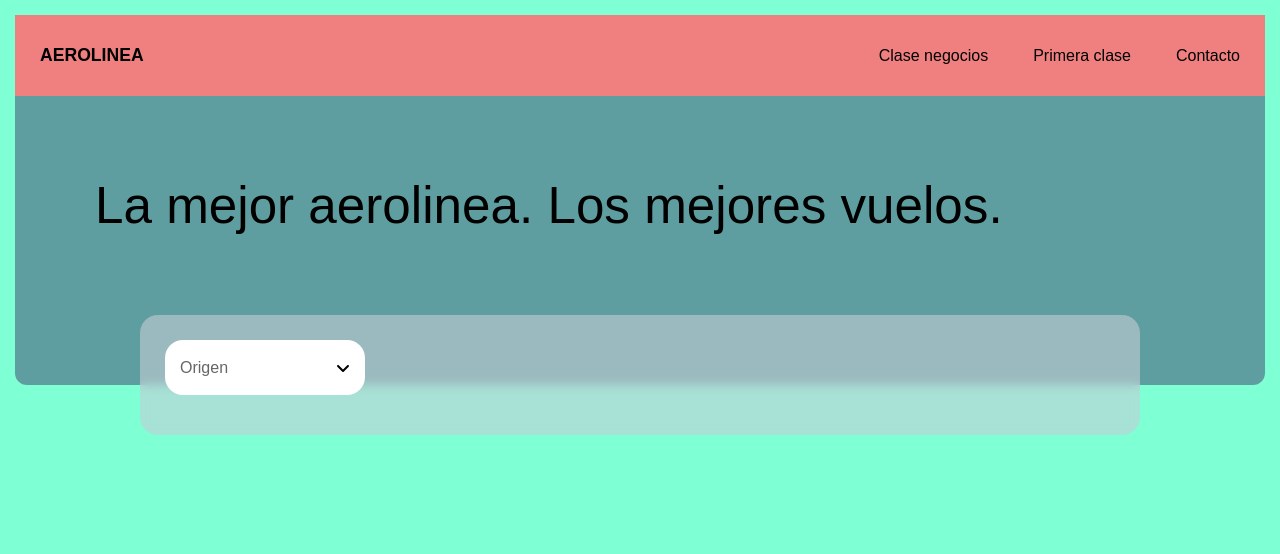
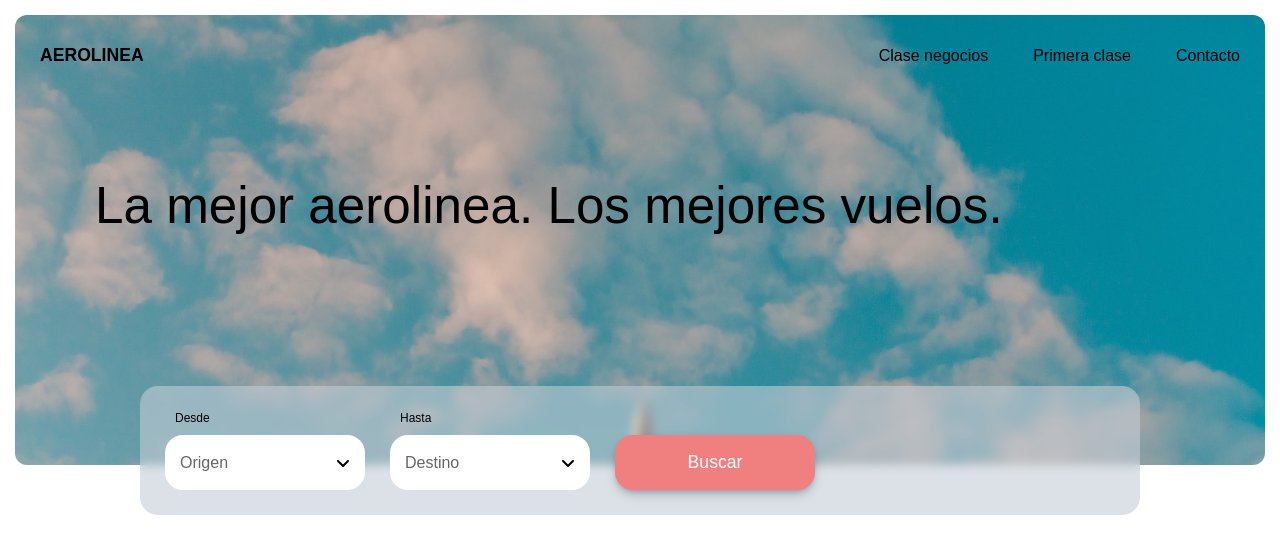
Before and after one commit to erikpz/airline, a React (Create React App) app: page / in a window 1280 px wide. Shown: the top 554 px of the page. Built offline with nearby package versions, Linux system fonts and the light colour scheme.

Commit message:
Flight selector

```diff
--- /dev/null
+++ b/src/components/Button.tsx
@@ -0,0 +1,18 @@
+import React, { FC } from "react";
+import styles from "../styles/button.module.css";
+
+interface ButtonProps {
+  text: string;
+  onClick: () => void;
+  style?: any;
+}
+
+export const Button: FC<ButtonProps> = (props) => {
+  const { button: btn } = styles;
+  const { text, onClick, style } = props;
+  return (
+    <button className={btn} style={style} onClick={onClick}>
+      {text}
+    </button>
+  );
+};
--- a/src/components/FlightSelector.tsx
+++ b/src/components/FlightSelector.tsx
@@ -1,5 +1,6 @@
 import React, { useState } from "react";
 import styles from "../styles/flight-selector.module.css";
+import { Button } from "./Button";
 import { Select } from "./Select";
 
 export const FlightSelector = () => {
@@ -8,17 +9,33 @@ export const FlightSelector = () => {
     "CDMX",
     "Guadalajara",
     "Monterrey",
+    "Tijuana"
   ]);
 
-  const handleSelected = (selected: any) => {
-    if (selected) {
-      console.log(selected);
+  const handleSelected = (opt: any) => {
+    if (opt) {
+      console.log(opt);
     }
+  };
+  const handleSearch = () => {
+    console.log("Search flights");
   };
 
   return (
     <div className={container}>
-      <Select options={listOrigin} handleSelected={handleSelected} />
+      <Select
+        options={listOrigin}
+        handleSelected={handleSelected}
+        title="Desde"
+        label="Origen"
+      />
+      <Select
+        options={listOrigin}
+        handleSelected={handleSelected}
+        title="Hasta"
+        label="Destino"
+      />
+      <Button text="Buscar" onClick={handleSearch} style={{maxWidth:200}} />
     </div>
   );
 };
--- a/src/components/Select.tsx
+++ b/src/components/Select.tsx
@@ -6,12 +6,14 @@ import { faAngleDown } from "@fortawesome/free-solid-svg-icons";
 
 interface SelectProps {
   options: any;
+  title: string;
+  label: string;
   handleSelected: (selected: any) => void;
 }
 
 export const Select: FC<SelectProps> = (props) => {
-  const { options, handleSelected } = props;
-  const { input, listContainer, inputOpen } = styles;
+  const { options, handleSelected, title, label } = props;
+  const { input, listContainer, inputOpen, inputContainer } = styles;
   const [open, setopen] = useState(false);
   const [selected, setselected] = useState<any>();
   const inp = useRef<any>();
@@ -23,7 +25,12 @@ export const Select: FC<SelectProps> = (props) => {
   };
 
   const handleSelect = (opt: string) => {
-    setselected(opt);
+    setselected((prev: any) => {
+      if (prev === opt) {
+        setopen(false);
+        return prev;
+      } else return opt;
+    });
   };
 
   useEffect(() => {
@@ -37,13 +44,22 @@ export const Select: FC<SelectProps> = (props) => {
   }, [selected, handleSelected]);
 
   return (
+    <div className={inputContainer}>
+      <p>{title}</p>
       <div
         className={clsx(input, open && inputOpen)}
         onClick={() => setopen(true)}
         ref={inp}
       >
-      {selected ?? <p style={{ color: "#666" }}>Origen</p>}
-      <FontAwesomeIcon style={{ marginLeft: "auto" }} icon={faAngleDown} />
+        {selected ?? <p style={{ color: "#666" }}>{label}</p>}
+        <FontAwesomeIcon
+          style={{
+            marginLeft: "auto",
+            transition: "transform 300ms ease",
+            transform: open ? "rotate(180deg)" : "rotate(0)",
+          }}
+          icon={faAngleDown}
+        />
         {open && (
           <div
             className={listContainer}
@@ -57,5 +73,6 @@ export const Select: FC<SelectProps> = (props) => {
           </div>
         )}
       </div>
+    </div>
   );
 };
--- /dev/null
+++ b/src/styles/button.module.css
@@ -0,0 +1,16 @@
+.button {
+  height: 55px;
+  width: 100%;
+  background-color: lightcoral;
+  color: white;
+  border: none;
+  border-radius: 18px;
+  margin-top: 24px;
+  font-size: 1.1rem;
+  box-shadow: rgba(50, 50, 93, 0.25) 0px 6px 12px -2px,
+    rgba(0, 0, 0, 0.3) 0px 3px 7px -3px;
+}
+.button:hover {
+  cursor: pointer;
+  opacity: 0.7;
+}
--- a/src/styles/flight-selector.module.css
+++ b/src/styles/flight-selector.module.css
@@ -3,7 +3,7 @@
   backdrop-filter: blur(5px);
   position: absolute;
   width: 80%;
-  height: 120px;
+  min-height: 120px;
   left: 0;
   right: 0;
   margin-left: auto;
@@ -11,4 +11,8 @@
   bottom: -50px;
   border-radius: 18px;
   padding: 25px;
+  display: flex;
+  align-items: center;
+  flex-wrap: wrap;
+  gap: 25px;
 }
--- a/src/styles/home-page.module.css
+++ b/src/styles/home-page.module.css
@@ -1,17 +1,19 @@
 .homeContainer {
-  background-color: aquamarine;
+  /* background-color: aquamarine; */
   padding: 15px;
   min-height: 100vh;
 }
 
 .portada {
-  background-color: cadetblue;
+  background-image: url("../assets/images/portada.jpg");
+  background-size: cover;
   width: 100%;
   max-width: 1400px;
   margin: auto;
   padding-bottom: 70px;
   border-radius: 12px;
   position: relative;
+  height: 450px;
 }
 
 .portada h1 {
@@ -21,7 +23,7 @@
 }
 
 .header {
-  background-color: lightcoral;
+  /* background-color: lightcoral; */
   padding: 30px 25px;
   display: flex;
   align-items: center;
--- a/src/styles/select.module.css
+++ b/src/styles/select.module.css
@@ -1,9 +1,17 @@
+.inputContainer {
+  max-width: 200px;
+  width: 100%;
+}
+.inputContainer > p:nth-child(1) {
+  font-size: 12px;
+  padding-left: 10px;
+  margin-bottom: 10px;
+}
 .input {
   font-family: sans-serif;
   height: 55px;
   width: 100%;
   padding: 10px 15px;
-  max-width: 200px;
   border-radius: 18px;
   background-color: white;
   position: relative;
@@ -28,6 +36,9 @@
   border-bottom-left-radius: 18px;
   overflow: hidden;
   padding-bottom: 10px;
+  z-index: 20;
+  box-shadow: rgba(50, 50, 93, 0.25) 0px 6px 12px -2px,
+    rgba(0, 0, 0, 0.3) 0px 3px 7px -3px;
 }
 .listContainer span {
   /* background-color: lightgreen; */
@@ -38,6 +49,6 @@
   color: #666;
 }
 .listContainer span:hover {
-  background-color: lightblue;
+  background-color: rgba(240, 128, 128,0.65);
   cursor: pointer;
 }
```
Also changed, not shown: src/assets/images/portada.jpg (added). Lines whose indentation alone changed are shown as unchanged.
